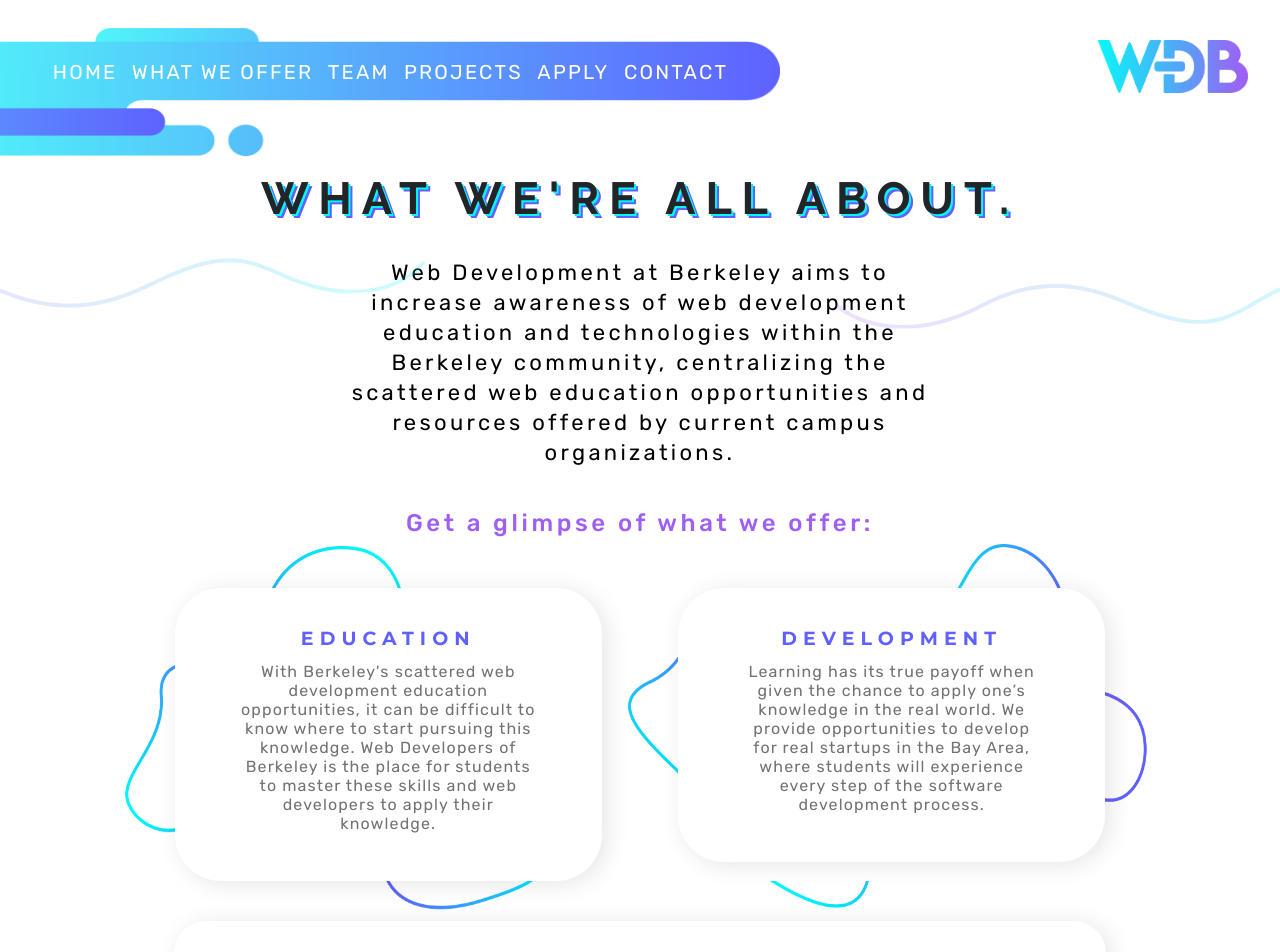
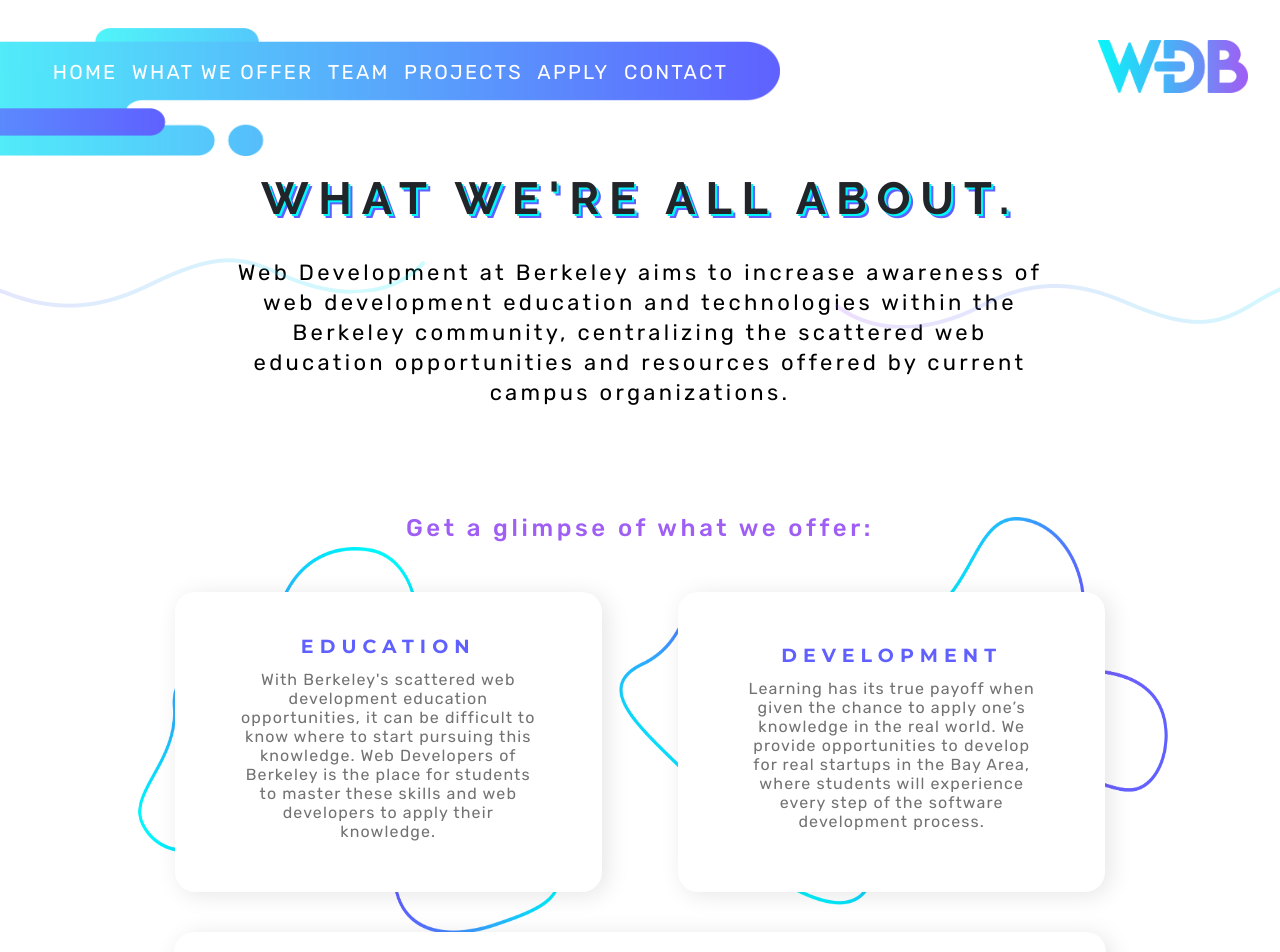
Before and after one commit to web-at-berkeley/wdb-website-archive-fa22, a React (Create React App) app: page /about in a window 1280 px wide. Shown: the top 952 px of the page. Built offline with nearby package versions, Linux system fonts and the light colour scheme.

Commit message:
about page ring fix

```diff
--- a/src/css/About.css
+++ b/src/css/About.css
@@ -13,6 +13,8 @@
 	line-height: 136%;
 	letter-spacing: 0.15em;
 	margin-top: 2rem;
+	margin-bottom: 4rem;
+	width: 80%;
 }
 .about .line-1 {
 	position: absolute;
@@ -52,7 +54,7 @@
 	align-items: center;
 	box-shadow: 5px 3px 23px rgba(0, 0, 0, 0.1);
 	background: white;
-	border-radius: 46px;
+	border-radius: 20px;
 	padding: 2.5rem 4rem 3rem 4rem;
 	z-index: 3;
 	transition: 0.4s ease;
@@ -71,21 +73,21 @@
 }
 
 .left-rings {
-	height: 125%;
-	width: 100%;
+	height: 150%;
+	width: 90%;
 	position: absolute;
-	top: -14.5%;
-	left: -12%;
+	top: -30%;
+	left: -9%;
 	z-index: -1;
 	transition: 1s ease;
 	display: block;
 }
 
 .right-rings {
-	height: 125%;
-	width: 123%;
+	height: 140%;
+	width: 120%;
 	position: absolute;
-	top: -15%;
+	top: -30%;
 	right: -10%;
 	z-index: -1;
 	transition: 1s ease;
@@ -93,7 +95,7 @@
 }
 
 .about .partner-container {
-	border-radius: 46px;
+	border-radius: 20px;
 	box-shadow: 5px 3px 23px rgba(0, 0, 0, 0.1);
 	background: white;
 	max-width: 72.5%;
@@ -143,7 +145,7 @@
 	.inner-container {
 		background: white;
 		padding: 2rem;
-		border-radius: 32px;
+		border-radius: 20px;
 	}
 	.about .subtitle {
 		font-size: 22px;
@@ -155,7 +157,7 @@
 		padding: 2rem 4rem;
 		max-width: 72.85%;
 		margin-top: 2.5rem;
-		border-radius: 32px;
+		border-radius: 20px;
 	}
 }
 
@@ -169,6 +171,31 @@
 	.about .line-2 {
 		top: 3rem;
 	}
+	.left-rings {
+		height: 130%;
+		width: 100%;
+		position: absolute;
+		top: -15%;
+		left: -9%;
+		z-index: -1;
+		transition: 1s ease;
+		display: block;
+	}
+
+	.right-rings {
+		height: 130%;
+		width: 130%;
+		position: absolute;
+		top: -25%;
+		right: -15%;
+		z-index: -1;
+		transition: 1s ease;
+		display: block;
+	}
+	.about .inner-container {
+		height: 300px;
+		justify-content: center;
+	}
 }
 
 @media only screen and (max-width: 992px) {
@@ -180,6 +207,15 @@
 	}
 	.about .line-2 {
 		top: 6rem;
+	}
+	.left-rings {
+		display: none;
+	}
+	.right-rings {
+		display: none;
+	}
+	.about .inner-container {
+		height: 500px;
 	}
 }
 
@@ -206,7 +242,8 @@
 	}
 	.about .inner-container {
 		padding: 2rem;
-		border-radius: 32px;
+		border-radius: 20px;
+		height: auto;
 	}
 	.about .partner-container {
 		padding: 2rem;
```
